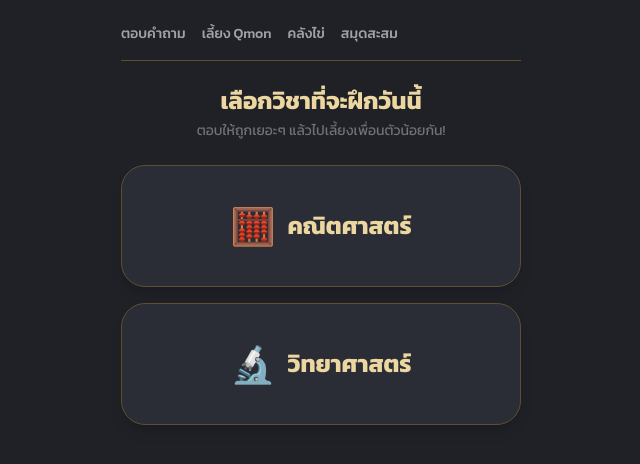
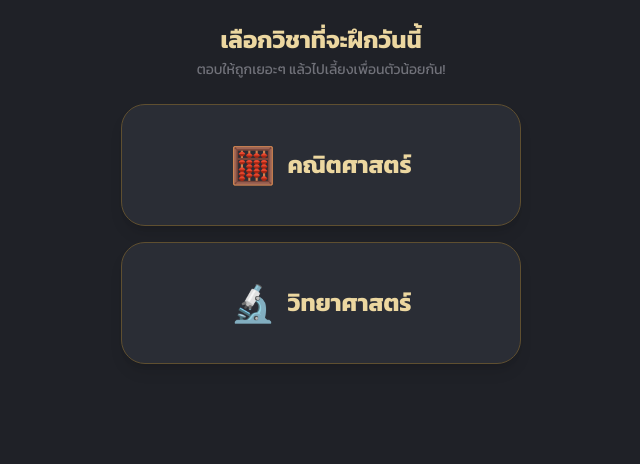
Before and after one commit to pondkung444/quizmon, a Next.js app: page /quiz in a window 1280 px wide. Shown: the top 464 px of the page, without its empty margins (319-959 px from the left). Built offline with nearby package versions, Linux system fonts and the light colour scheme; no server answers.

Commit message:
Remove NavBar from /quiz so nothing lets you tap out mid-quiz

```diff
--- a/src/app/quiz/page.tsx
+++ b/src/app/quiz/page.tsx
@@ -1,10 +1,8 @@
 import QuizClient from "@/components/QuizClient";
-import NavBar from "@/components/NavBar";
 
 export default function QuizPage() {
   return (
     <main className="mx-auto flex min-h-screen w-full max-w-md flex-col gap-6 p-6">
-      <NavBar />
       <QuizClient />
     </main>
   );
--- a/src/components/NavBar.tsx
+++ /dev/null
@@ -1,36 +0,0 @@
-import Link from "next/link";
-import { createClient } from "@/lib/supabase/server";
-import { signOut } from "@/app/actions";
-
-export default async function NavBar() {
-  const supabase = await createClient();
-  const {
-    data: { user },
-  } = await supabase.auth.getUser();
-
-  return (
-    <nav className="flex items-center justify-between border-b border-gold-dim pb-4">
-      <div className="flex gap-4 text-sm font-medium text-text2">
-        <Link href="/quiz" className="hover:text-amber">
-          ตอบคำถาม
-        </Link>
-        <Link href="/pet" className="hover:text-amber">
-          เลี้ยง Qmon
-        </Link>
-        <Link href="/eggs" className="hover:text-amber">
-          คลังไข่
-        </Link>
-        <Link href="/collection" className="hover:text-amber">
-          สมุดสะสม
-        </Link>
-      </div>
-      {user && (
-        <form action={signOut}>
-          <button type="submit" className="text-sm text-text3 hover:text-red">
-            ออกจากระบบ
-          </button>
-        </form>
-      )}
-    </nav>
-  );
-}
```
